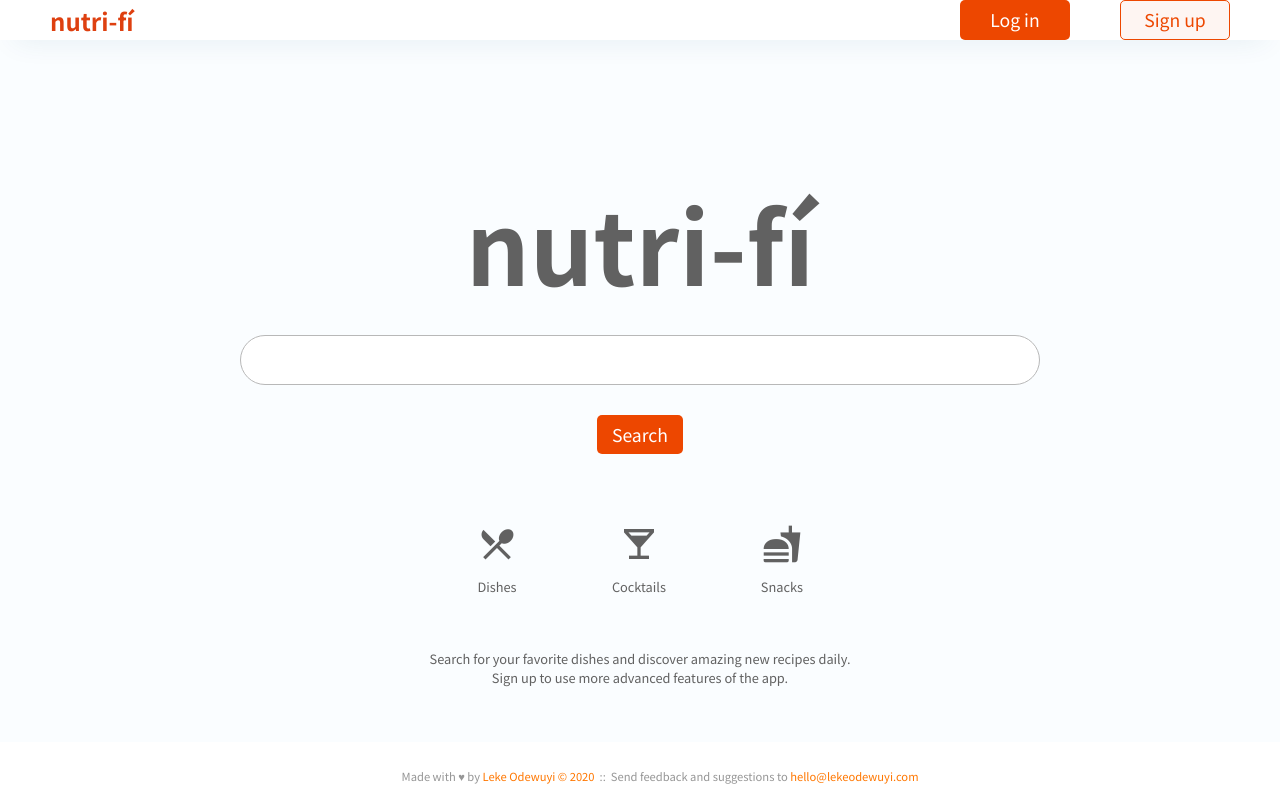
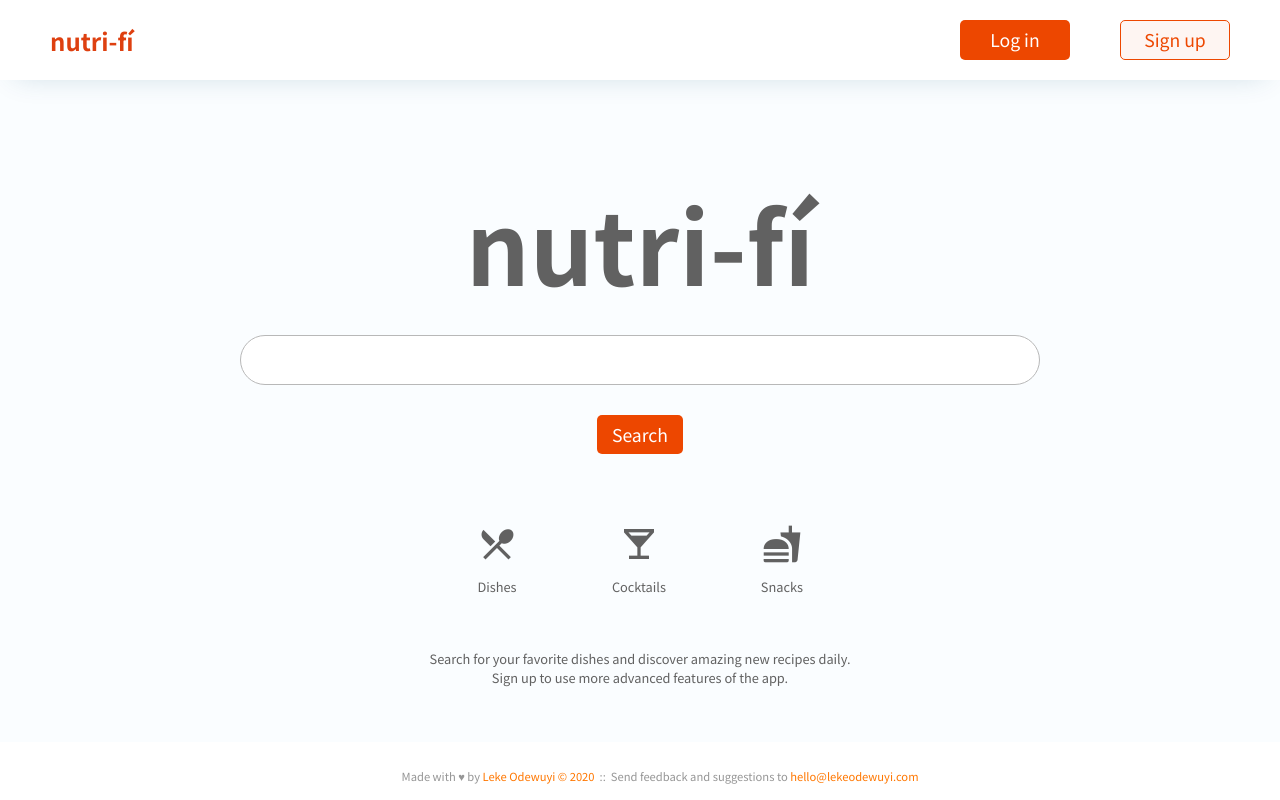
Before and after one commit to lekeodewuyi/nutrifi-frontend, a website built with webpack: page index.html in a window 1280 px wide. Built offline with nearby package versions, Linux system fonts and the light colour scheme.

Commit message:
adjusts nav container padding

```diff
--- a/index.css
+++ b/index.css
@@ -301,7 +301,7 @@ a:hover {
 #nav-container {
     display: flex;
     flex-direction: column;
-    padding: 0px 50px;
+    padding: 20px 50px;
     background-color: white;
     z-index: 5;
 
```
